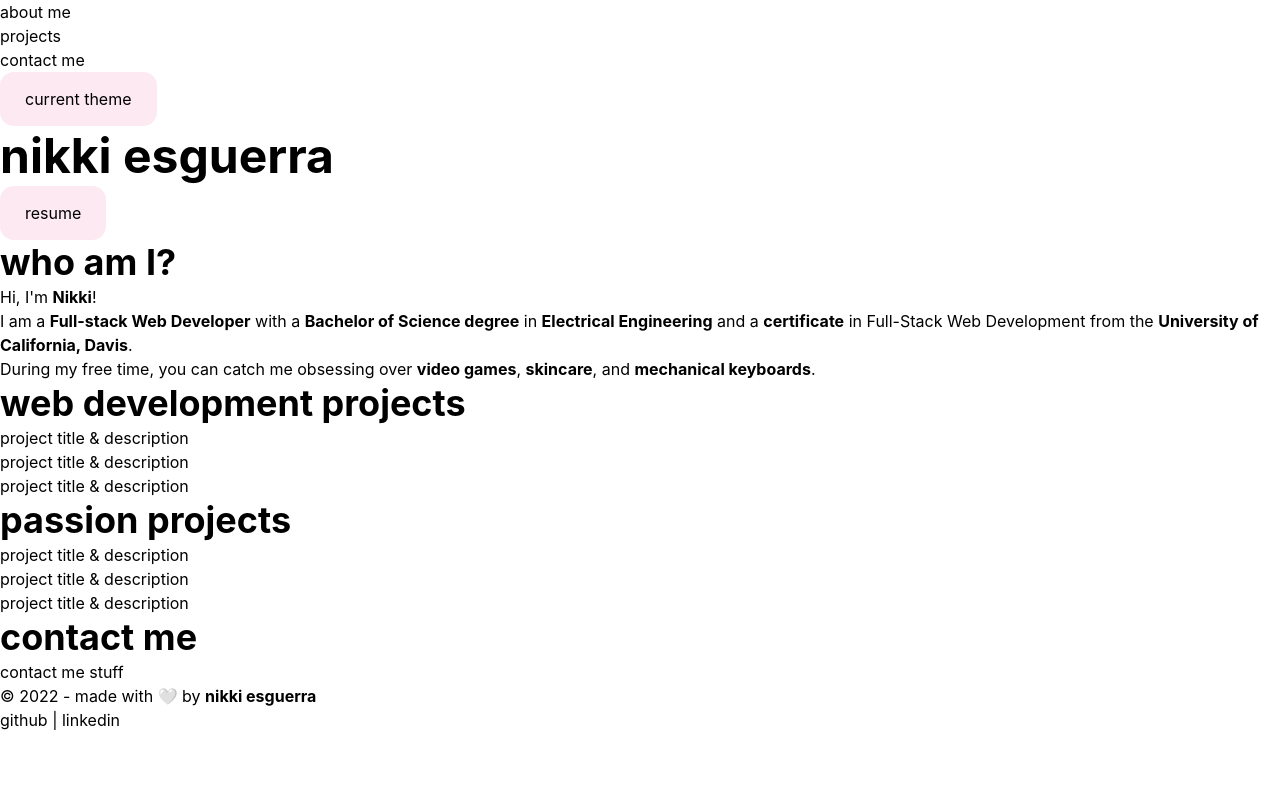
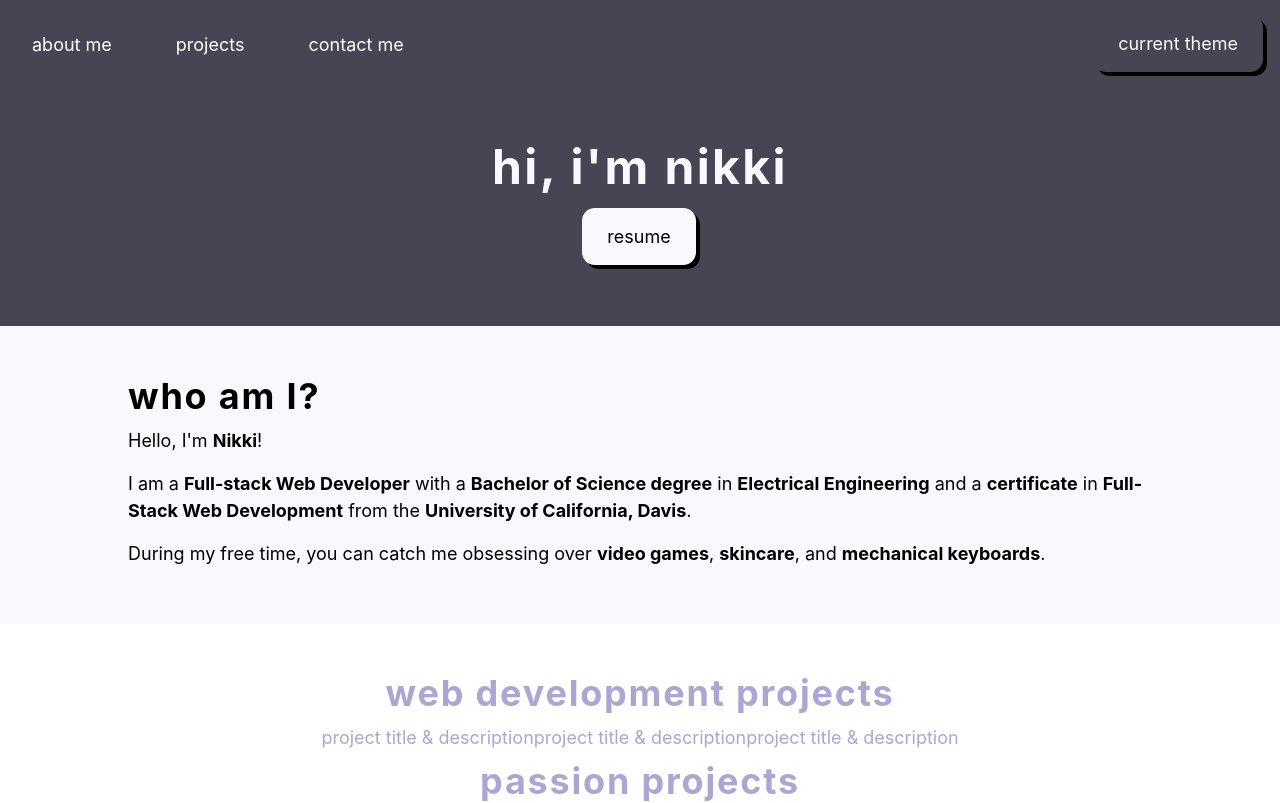
Before and after one commit to desguerra/desguerra.github.io, a React (Create React App) app: page / in a window 1280 px wide. Shown: the top 803 px of the page. Built offline with nearby package versions, Linux system fonts and the light colour scheme.

Commit message:
add styles

```diff
--- a/src/components/About/index.js
+++ b/src/components/About/index.js
@@ -3,15 +3,15 @@ import React from 'react';
 function About() {
 
   return (
-    <section>
+    <section className='about flex flex-col justify-center py-12 px-32'>
       <h2>who am I?</h2>
 
       <div>
         <p>
-          Hi, I'm <span className='strong'>Nikki</span>!
+          Hello, I'm <span className='strong'>Nikki</span>!
         </p>
         <p>
-          I am a <span className='strong'>Full-stack Web Developer</span> with a <span className='strong'>Bachelor of Science degree</span> in <span className='strong'>Electrical Engineering</span> and a <span className='strong'>certificate</span> in Full-Stack Web Development from the <span className='strong'>University of California, Davis</span>.
+          I am a <span className='strong'>Full-stack Web Developer</span> with a <span className='strong'>Bachelor of Science degree</span> in <span className='strong'>Electrical Engineering</span> and a <span className='strong'>certificate</span> in <span className='strong'>Full-Stack Web Development</span> from the <span className='strong'>University of California, Davis</span>.
         </p>
         <p>
           During my free time, you can catch me obsessing over <span className='strong'>video games</span>, <span className='strong'>skincare</span>, and <span className='strong'>mechanical keyboards</span>.
--- a/src/components/Contact/index.js
+++ b/src/components/Contact/index.js
@@ -3,12 +3,12 @@ import React from 'react';
 function Contact() {
 
   return (
-    <section>
+    <section className='contact flex flex-col justify-center py-12 px-32'>
       <h2>contact me</h2>
 
-      <div>
+      <p>
         contact me stuff
-      </div>
+      </p>
     </section>
   );
 }
--- a/src/components/Footer/index.js
+++ b/src/components/Footer/index.js
@@ -5,7 +5,7 @@ function Footer() {
   const credit = <span>&copy; {currentYear} - made with 🤍 by <span className='strong'>nikki esguerra</span></span>;
 
   return (
-    <footer>
+    <footer className='footer flex flex-col justify-center text-center py-12'>
       <div className='footer-credit'>{credit}</div>
 
       <div>
--- a/src/components/Header/index.js
+++ b/src/components/Header/index.js
@@ -5,7 +5,7 @@ import ThemeButton from '../ThemeButton';
 function Header() {
 
   return (
-    <header>
+    <header className='header flex flex-wrap justify-between content-center'>
       <Navigation />
       <ThemeButton />
     </header>
--- a/src/components/Hero/index.js
+++ b/src/components/Hero/index.js
@@ -3,10 +3,12 @@ import React from 'react';
 function Hero() {
 
   return (
-    <section>
-      <h1>nikki esguerra</h1>
+    <section className='hero flex flex-col justify-center text-center py-12'>
+      <h1>hi, i'm nikki</h1>
 
-      <button className='btn'>resume</button>
+      <div className='p-3'>
+        <button className='btn btn-resume'>resume</button>
+      </div>
     </section>
   );
 }
--- a/src/components/Navigation/index.js
+++ b/src/components/Navigation/index.js
@@ -3,8 +3,8 @@ import React from 'react';
 function Navigation() {
 
   return (
-    <nav>
-      <ul>
+    <nav className='flex content-center'>
+      <ul className='flex flex-wrap content-center'>
         <li>about me</li>
         <li>projects</li>
         <li>contact me</li>
--- a/src/components/Portfolio/index.js
+++ b/src/components/Portfolio/index.js
@@ -4,18 +4,24 @@ import Project from '../Project';
 function Portfolio() {
 
   return (
-    <section>
+    <section className='portfolio flex flex-col justify-center text-center p-12'>
+
       <h2>web development projects</h2>
 
+      <div className='flex flex-wrap justify-center p-2'>
         <Project />
         <Project />
         <Project />
+      </div>
 
       <h2>passion projects</h2>
 
+      <div className='flex flex-wrap justify-center p-2'>
         <Project />
         <Project />
         <Project />
+      </div>
+
     </section>
   );
 }
--- a/src/components/ThemeButton/index.js
+++ b/src/components/ThemeButton/index.js
@@ -3,9 +3,9 @@ import React from 'react';
 function ThemeButton() {
 
   return (
-    <>
-      <button className='btn'>current theme</button>
-    </>
+    <div className='p-4'>
+      <button className='btn btn-theme'>current theme</button>
+    </div>
   );
 }
 
--- a/src/index.css
+++ b/src/index.css
@@ -3,17 +3,31 @@
 @tailwind utilities;
 
 :root {
-  --primary: #FCE9F1;
-  --secondary: #A36480;
-  --tertiary: #3a1e22;
+  --primary: #FAF8FF;
+  --secondary: #ACA6D2;
+  --tertiary: #474554;
   --light: white;
   --dark: black;
-  --border-radius: .875rem;
+  --border-radius: .8rem;
 }
 
 * {
   margin: 0;
   padding: 0;
+}
+
+body {
+  font-family: -apple-system, BlinkMacSystemFont, 'Segoe UI', 'Roboto', 'Oxygen',
+    'Ubuntu', 'Cantarell', 'Fira Sans', 'Droid Sans', 'Helvetica Neue',
+    sans-serif;
+  -webkit-font-smoothing: antialiased;
+  -moz-osx-font-smoothing: grayscale;
+  font-size: 1.125rem;
+}
+
+code {
+  font-family: source-code-pro, Menlo, Monaco, Consolas, 'Courier New',
+    monospace;
 }
 
 h1,
@@ -25,6 +39,7 @@ h6 {
     /* font-family: 'Oxygen', sans-serif; */
     font-weight: bold;
     line-height: 1.25;
+    letter-spacing: 0.05em;
 }
 
 h1 {
@@ -39,33 +54,90 @@ h3 {
 h4 {
   font-size: 1.5rem;
 }
-h5 {
+h5, h6 {
   font-size: 1.25rem;
-  font-weight: bold;
 }
-h6 {
-  font-size: 1.125rem;
+
+nav ul li {
+  padding: 0 2rem;
+}
+
+p {
+  padding: 0.5rem 0;
+}
+
+.header {
+  color: var(--light);
+  background-color: var(--tertiary);
+}
+
+.hero {
+  color: var(--primary);
+  background-color: var(--tertiary);
+}
+
+.about {
+  color: var(--dark);
+  background-color: var(--primary);
+}
+
+.portfolio {
+  color: var(--secondary);
+  background-color: var(--light);
+}
+
+.contact {
+  color: var(--dark);
+  background-color: var(--primary);
+}
+
+.footer {
+  color: var(--primary);
+  background-color: var(--tertiary);
 }
 
 .btn {
+  font-size: 1.125rem;
+  text-decoration: none;
   padding: 15px 25px;
+  border: none;
+  outline: none;
+  border-radius: var(--border-radius);
+  box-shadow: 4px 4px var(--dark);
+  transform: translate(-1px, -1px);
+}
+.btn-theme {
+  background-color: var(--tertiary);
+  color: var(--primary);
+}
+.btn-resume {
   background-color: var(--primary);
-  border-radius: var(--border-radius);
+  color: var(--dark);
+}
+
+.btn:hover {
+  transform: translate(0, 0);
+  box-shadow: 3px 3px var(--dark);
+}
+.btn-theme:hover {
+  background-color: var(--secondary);
+  color: var(--primary);
+}
+.btn-resume:hover {
+  background-color: var(--secondary);
+  color: var(--primary);
 }
 
 .strong {
   font-weight: bold;
 }
 
-body {
-  font-family: -apple-system, BlinkMacSystemFont, 'Segoe UI', 'Roboto', 'Oxygen',
-    'Ubuntu', 'Cantarell', 'Fira Sans', 'Droid Sans', 'Helvetica Neue',
-    sans-serif;
-  -webkit-font-smoothing: antialiased;
-  -moz-osx-font-smoothing: grayscale;
+/* SELECTION */
+::-moz-selection {
+  color: white;
+  background: var(--secondary);
 }
-
-code {
-  font-family: source-code-pro, Menlo, Monaco, Consolas, 'Courier New',
-    monospace;
+::selection {
+  color: white;
+  background: var(--secondary);
 }
```
Lines whose indentation alone changed are shown as unchanged.
